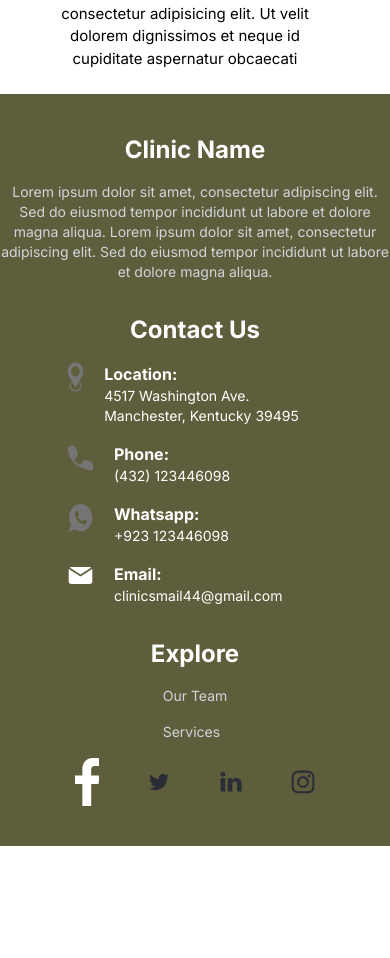
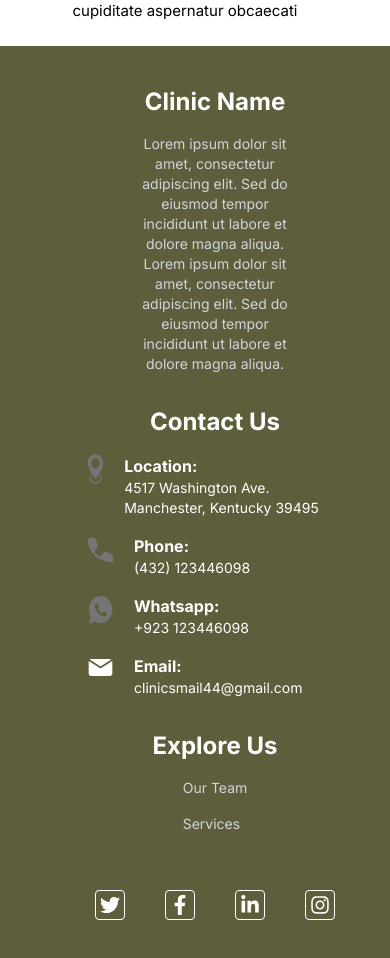
Before and after one commit to ZohaibAliJerov/Clinic-Website-Next.js-, a Next.js app: page /services/1 in a window 390 px wide. Shown: the part 1000-1958 px from the top of the page. Before the commit the page ends 1846 px from the top, so only its background shows below. Built offline with nearby package versions, Linux system fonts and the light colour scheme.

Commit message:
footer responsive bug fixed

```diff
--- a/src/components/footer.jsx
+++ b/src/components/footer.jsx
@@ -5,18 +5,18 @@ import location_icon from "../../public/Images/icons/location.svg";
 import phone_icon from "../../public/Images/icons/phone.svg";
 import whatsapp_icon from "../../public/Images/icons/whatsapp.svg";
 import email_icon from "../../public/Images/icons/email.svg";
-import fb from "../../public/Images/social_icons/facebook.svg";
-import twitter from "../../public/Images/social_icons/twitter.svg";
-import linkedin from "../../public/Images/social_icons/linkedin.svg";
-import insta from "../../public/Images/social_icons/insta.svg";
+import { FaTwitter } from "react-icons/fa";
+import { FaFacebookF } from "react-icons/fa";
+import { FaLinkedinIn } from "react-icons/fa";
+import { FaInstagram } from "react-icons/fa";
 
 const Footer = () => {
   return (
     <footer className="bg-[#5E5E3C] py-10">
-      <div className="container mx-auto grid grid-cols-1 md:grid-cols-3 gap-8">
+      <div className="grid grid-cols-1 pl-10 md:grid-cols-3 gap-8">
         <div className="flex flex-col space-y-4 text-center md:text-left">
           <div className="text-2xl font-bold text-white">Clinic Name</div>
-          <p className="text-sm text-gray-300">
+          <p className="w-[50%] mx-auto md:w-[100%] text-sm text-gray-300">
             Lorem ipsum dolor sit amet, consectetur adipiscing elit. Sed do
             eiusmod tempor incididunt ut labore et dolore magna aliqua. Lorem
             ipsum dolor sit amet, consectetur adipiscing elit. Sed do eiusmod
@@ -51,7 +51,7 @@ const Footer = () => {
           />
         </div>
         <div className="flex flex-col space-y-4 items-center md:items-left">
-          <div className="text-2xl font-bold text-white">Explore</div>
+          <div className="text-2xl font-bold text-white">Explore Us</div>
           <div className="flex flex-col space-y-4">
             <a href="#" className="text-sm text-gray-300 hover:text-white">
               Our Team
@@ -60,11 +60,23 @@ const Footer = () => {
               Services
             </a>
           </div>
-          <div className="flex space-x-12">
-            <Image src={fb} alt="Facebook" width={24} height={24} />
-            <Image src={twitter} alt="Twitter" width={24} height={24} />
-            <Image src={linkedin} alt="LinkedIn" width={24} height={24} />
-            <Image src={insta} alt="Instagram" width={24} height={24} />
+          <div className="flex space-x-10 text-white pt-10">
+            <FaTwitter
+              className=" border border-white rounded p-1"
+              style={{ fontSize: "30px" }}
+            />
+            <FaFacebookF
+              className="border border-white rounded p-1"
+              style={{ fontSize: "30px" }}
+            />
+            <FaLinkedinIn
+              className="border border-white rounded p-1"
+              style={{ fontSize: "30px" }}
+            />
+            <FaInstagram
+              className="border border-white rounded p-1"
+              style={{ fontSize: "30px" }}
+            />
           </div>
         </div>
       </div>
--- a/src/components/navbar.jsx
+++ b/src/components/navbar.jsx
@@ -35,7 +35,10 @@ export default function Navbar() {
             <h1 className="text-20 text-[#5E5E3C] pl-5 font-semibold">LOGO</h1>
           </Link>
           <div className="flex w-170 justify-between">
-            <div className="button-wrapper" style={{ marginRight: "3rem" }}>
+            <div
+              className="button-wrapper hidden md:block"
+              style={{ marginRight: "3rem" }}
+            >
               <Button color="golden" btnText="Contact Us >" />
             </div>
 
--- a/src/components/services_bar.jsx
+++ b/src/components/services_bar.jsx
@@ -13,7 +13,7 @@ const ServicesBar = () => {
           Services
         </h3>
       </div>
-      <div className="px-10 py-4">
+      <div className="pr-10 py-4 ">
         <PiStethoscopeLight className="text-8xl" color="#5e5e3d" />
       </div>
     </div>
```
